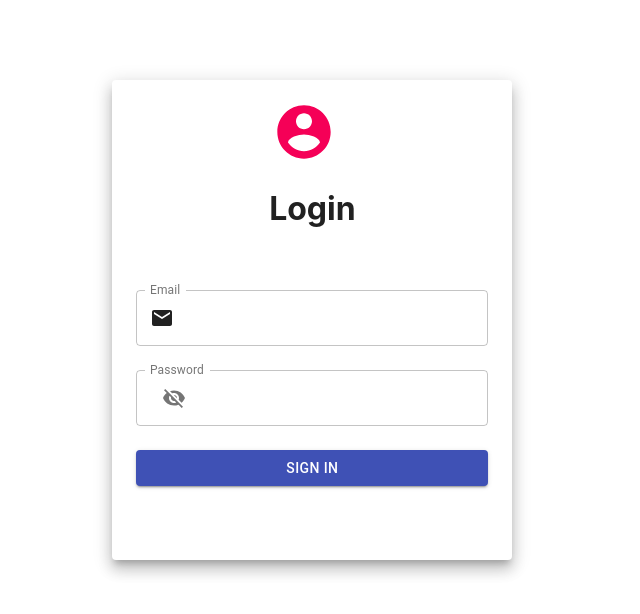
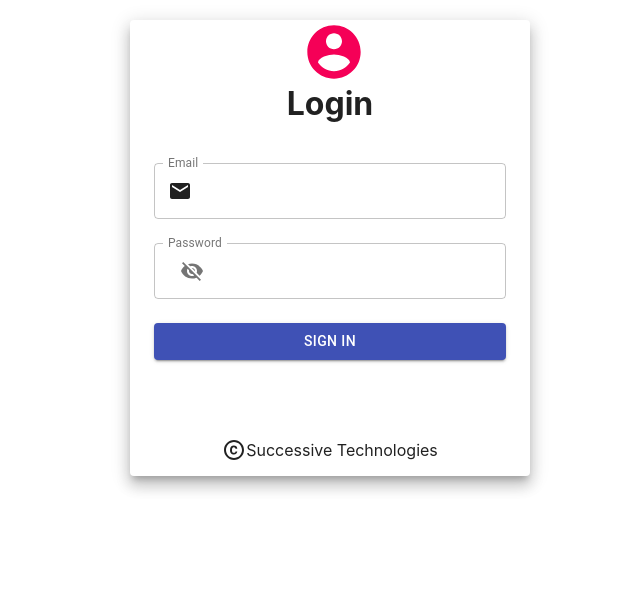
Before and after one commit to Siddhant-Jain-associate/React-Training, a React (Create React App) app: page /login in a window 1280 px wide. Shown: the top 614 px of the page, without its empty margins (310-950 px from the left). Built offline with nearby package versions, Linux system fonts and the light colour scheme.

Commit message:
Adding footer on ui

```diff
--- a/src/layouts/components/Footer/index.js
+++ b/src/layouts/components/Footer/index.js
@@ -0,0 +1,13 @@
+import React from "react";
+import CopyrightIcon from '@material-ui/icons/Copyright';
+
+const Footer = () =>{
+ return(
+     <div style={{display:'flex'}}>
+         <CopyrightIcon/>
+         <p>Successive Technologies</p>
+     </div>
+ )
+}
+
+export default Footer;
--- a/src/pages/Login/Login.jsx
+++ b/src/pages/Login/Login.jsx
@@ -9,32 +9,41 @@ import * as yup from 'yup';
 import TextField from '../../Components/FORMUI/TextField';
 import Button from '../../Components/FORMUI/Button';
 import { Visibility, VisibilityOff } from '@material-ui/icons';
-import {Link} from 'react-router-dom';
-
+import Footer from '../../layouts/components/Footer';
 
 
 
 const useStyles = makeStyles((theme) => ({
   root: {
     '& > *': {
+      display: 'flex',
+      justifyContent: 'center',
+      alignItems: 'center',
       margin: 'auto',
-      position: 'absolute',
-      top: '10%',
-      left: '33%',
+    },
+  },
+  parent:{
+    position: 'relative',
+    margin:'auto',
       width: theme.spacing(50),
       height: theme.spacing(60),
-    },
   },
   Icon: {
     width: theme.spacing(8),
     height: theme.spacing(8),
-    marginLeft: '40%',
+    marginLeft: '43%',
     marginTop: '20px'
   },
   formWrapper: {
     marginTop: theme.spacing(5),
     marginBottom: theme.spacing(8),
   },
+   copyright:{
+     position:'absolute',
+     bottom:'0',
+     right:'0',
+     left:'0'
+   }
 
 }));
 
@@ -75,8 +84,8 @@ export default function SimplePaper() {
 
   return (
 
-    <div className={classes.root} >
-      <Paper elevation={10}>
+    <div className={classes.parent} >
+      <Paper elevation={10} className={classes.root} >
 
         <AccountCircleIcon className={classes.Icon} color='secondary' />
         <h1 style={{ textAlign: 'center' }}>Login</h1>
@@ -144,8 +153,11 @@ export default function SimplePaper() {
 
         </Grid>
 
+      <Footer className={classes.copyright} />
       </Paper>
+
     </div>
+
 
   );
 }
```
Also changed, not shown: src/layouts/components/index.js (deleted).
